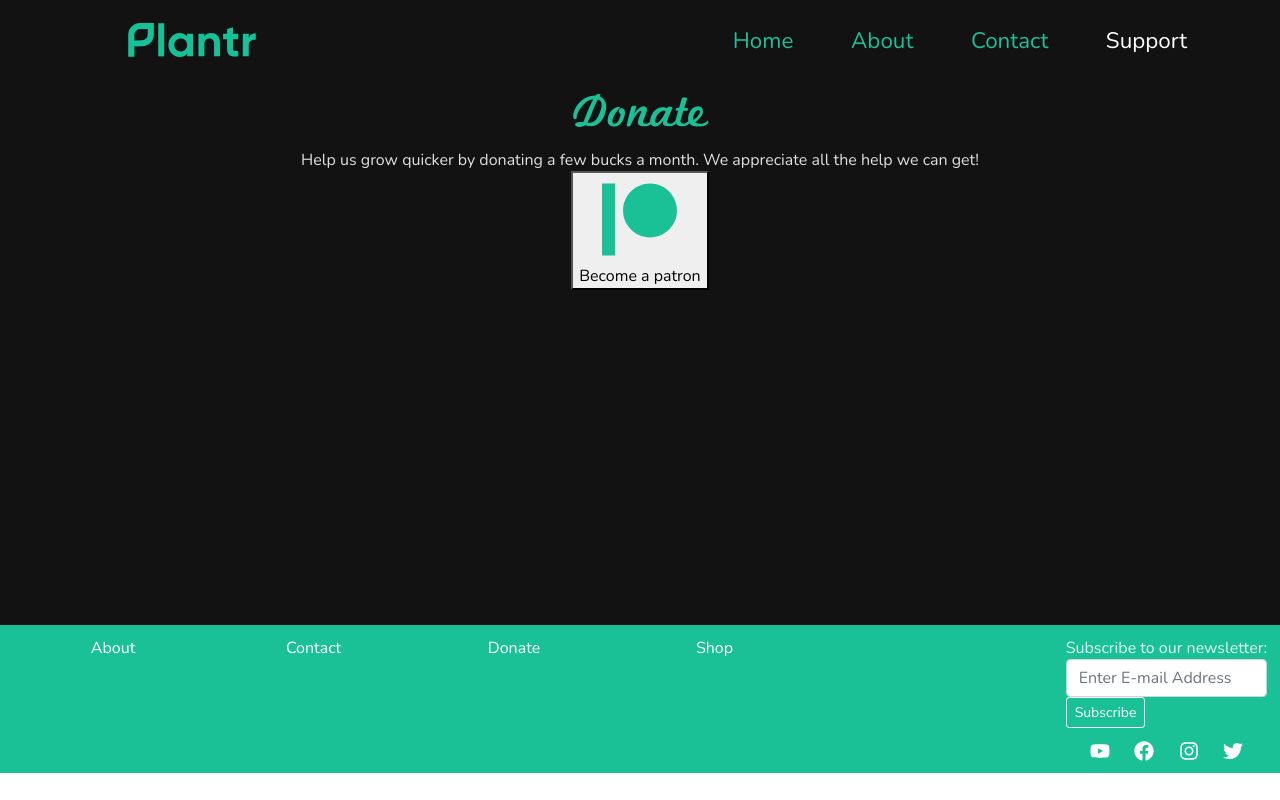
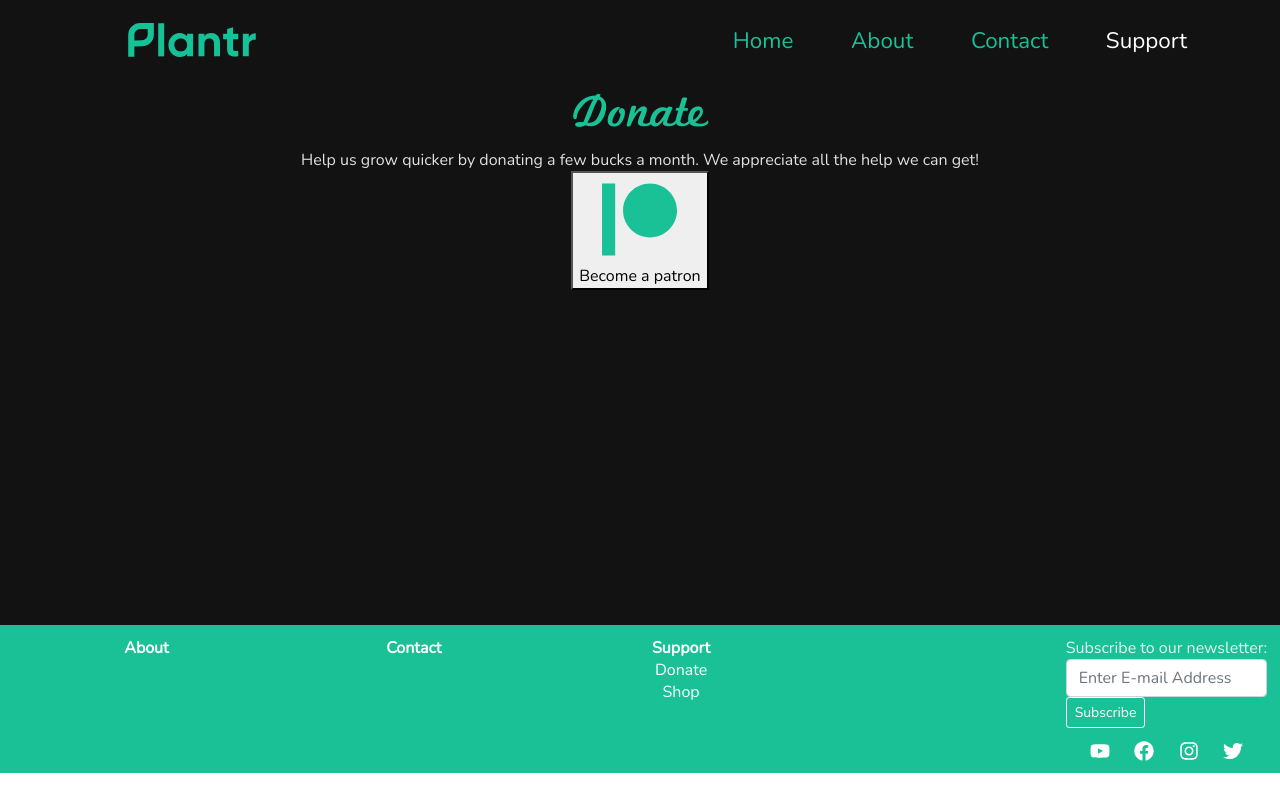
Before and after one commit to Plantrapp/plantrMarketing, a React (Create React App) app: page /nav/support in a window 1280 px wide. Built offline with nearby package versions, Linux system fonts and the light colour scheme.

Commit message:
fixed sitemap to match navbar

```diff
--- a/src/components/Footer/Footer.js
+++ b/src/components/Footer/Footer.js
@@ -39,22 +39,37 @@ export default function Footer() {
       <Container>
         <Row>
           <Col>
-            <NavLink to="/nav/about" className="link-featureless">
+            <NavLink to="/nav/about" className="link-featureless bold">
               About
             </NavLink>
           </Col>
           <Col>
-            <NavLink to="/nav/contact" className="link-featureless">
+            <NavLink to="/nav/contact" className="link-featureless bold">
               Contact
             </NavLink>
           </Col>
           <Col>
-            <NavLink to="/nav/donate" className="link-featureless">
+            <NavLink to="/nav/support" className="link-featureless bold">
+              Support
+            </NavLink>
+          </Col>
+        </Row>
+
+        <Row>
+          <Col></Col>
+          <Col></Col>
+          <Col>
+            <NavLink to="/nav/support" className="link-featureless">
               Donate
             </NavLink>
           </Col>
+        </Row>
+
+        <Row>
+          <Col></Col>
+          <Col></Col>
           <Col>
-            <NavLink to="/nav/shop" className="link-featureless">
+            <NavLink to="/nav/support" className="link-featureless">
               Shop
             </NavLink>
           </Col>
```
